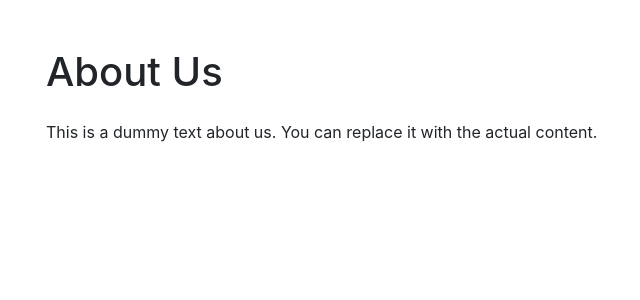
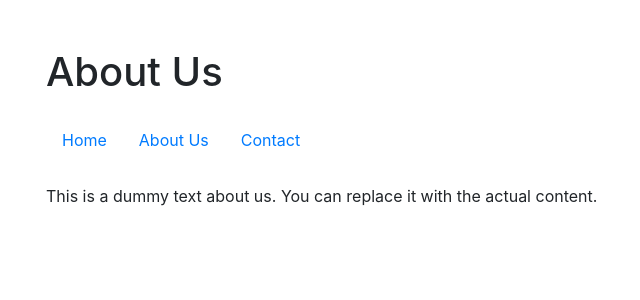
Before and after one commit to FraneCal/Web-Scraping, a Flask app: page /about in a window 1280 px wide. Shown: the top 300 px of the page, without its empty margins (39-679 px from the left). Run offline with Flask 3, Linux system fonts and the light colour scheme; some libraries are stand-ins or nearby versions.

Commit message:
Update about.html

```diff
--- a/E-commerce scraper/templates/about.html
+++ b/E-commerce scraper/templates/about.html
@@ -9,6 +9,19 @@
 <body>
     <div class="container mt-5">
         <h1 class="mb-4">About Us</h1>
+        <nav class="mb-4">
+            <ul class="nav">
+                <li class="nav-item">
+                    <a class="nav-link" href="{{ url_for('home') }}">Home</a>
+                </li>
+                <li class="nav-item">
+                    <a class="nav-link active" href="{{ url_for('about') }}">About Us</a>
+                </li>
+                <li class="nav-item">
+                    <a class="nav-link" href="{{ url_for('contact') }}">Contact</a>
+                </li>
+            </ul>
+        </nav>
         <p>This is a dummy text about us. You can replace it with the actual content.</p>
     </div>
 </body>
```
